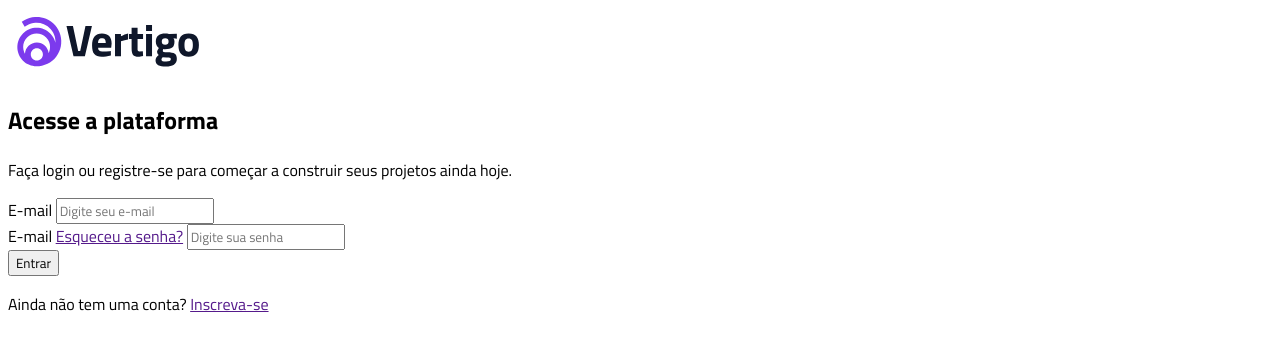
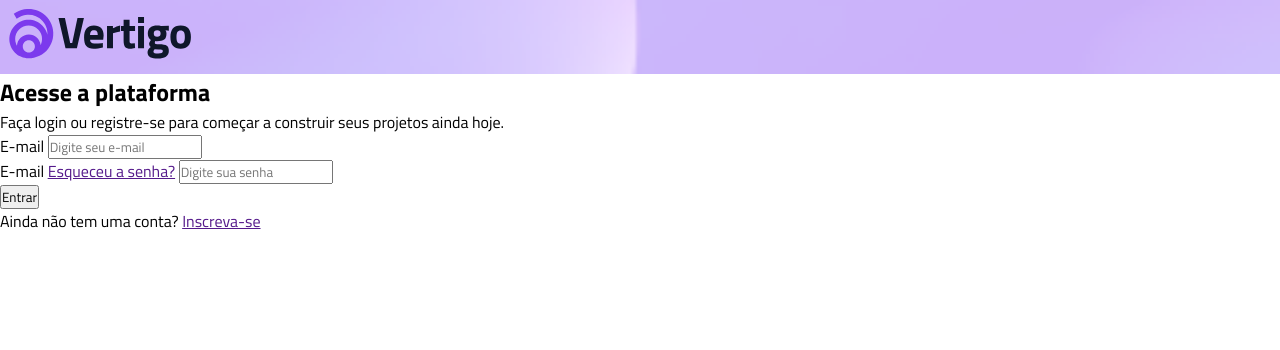
Before and after one commit to brslbrian/projeto-vertigo, a plain HTML site: page index.html in a window 1280 px wide. Drawn offline with Linux system fonts and the light colour scheme.

Commit message:
atualização - imagem de fundo do header

```diff
--- a/style.css
+++ b/style.css
@@ -1,3 +1,12 @@
 * {
+    /* reset do CSS*/
+    margin: 0;
+    padding: 0;
+    box-sizing: border-box;
     font-family: 'Titillium Web', sans-serif;
 }
+
+header {
+    background-image: url(./Imagens/bg-mobile.png);
+    background-size: cover;
+}
```
